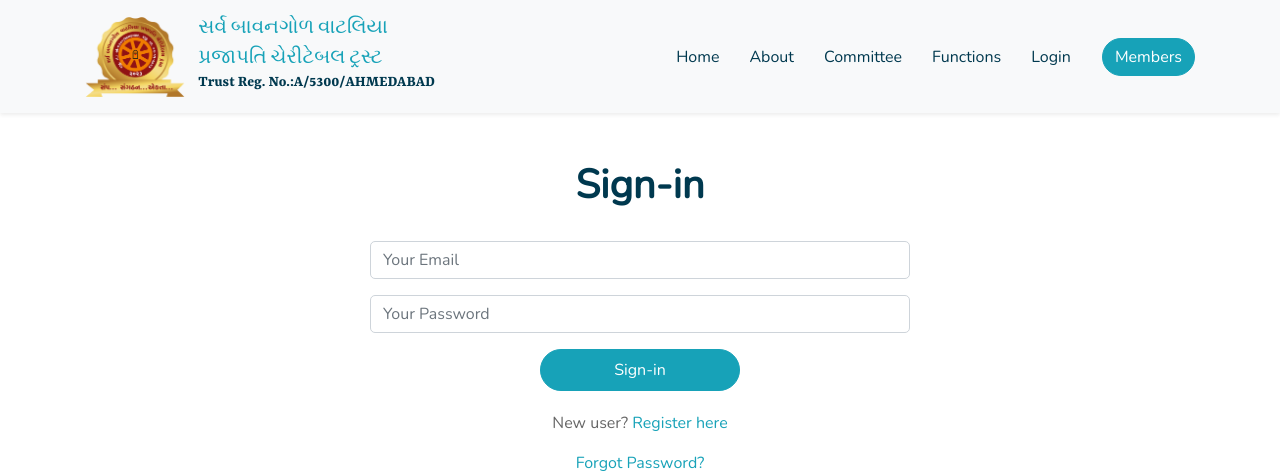
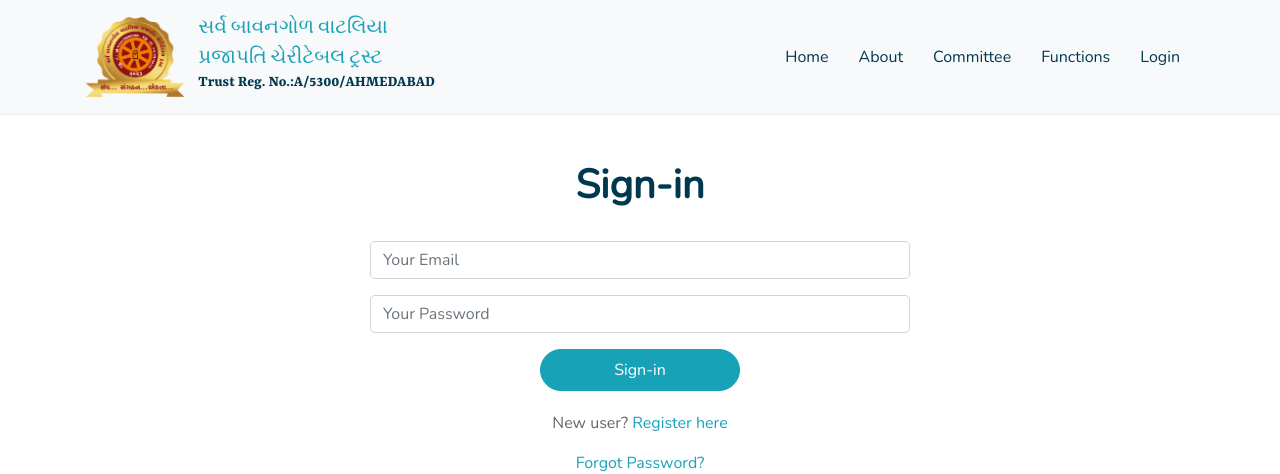
Before and after one commit to Mehul-Movadiya/SBVPCTRUST, a PHP site: page /Login.php in a window 1280 px wide. Shown: the top 474 px of the page. Run offline with PHP 8.4, Linux system fonts and the light colour scheme; some libraries are stand-ins or nearby versions.

Commit message:
Public user should not have access to see all members with or without login #7

```diff
--- a/header.php
+++ b/header.php
@@ -58,6 +58,23 @@ include_once('dbconfig.php');
             background-color: #f8f9fa;
             color: #0d6efd;
         }
+        .navbar-nav .nav-item {
+    display: flex;
+    align-items: center;
+}
+
+.navbar-nav .btn {
+    padding: 0.375rem 0.75rem;
+    font-size: 1rem;
+    line-height: 1.5;
+}
+
+@media (max-width: 991.98px) {
+    .navbar-nav .btn {
+        margin-top: 0.5rem;
+        margin-bottom: 0.5rem;
+    }
+}
     </style>
 </head>
 
@@ -80,7 +97,7 @@ include_once('dbconfig.php');
         </button>
 
         <div class="collapse navbar-collapse" id="navbarNav">
-                <ul class="navbar-nav ms-auto">
+            <ul class="navbar-nav ms-auto align-items-center">
                 <li class="nav-item">
                     <a href="index.php" class="nav-link <?php echo ($_SERVER['PHP_SELF'] == '/index.php') ? 'active' : ''; ?>">Home</a>
                 </li>
@@ -106,13 +123,15 @@ include_once('dbconfig.php');
                             <li><a class="dropdown-item" href="logout.php">Logout</a></li>
                         </ul>
                     </li>
+                    <li class="nav-item">
+                        <a href="memberlist.php" class="btn btn-primary">Members</a>
+                    </li>
                 <?php else: ?>
                     <li class="nav-item">
                         <a href="Login.php" class="nav-link">Login</a>
                     </li>
                 <?php endif; ?>
             </ul>
-                <a href="memberlist.php" class="btn btn-primary ms-3">Members</a>
         </div>
     </div>
 </nav>
```
Lines whose indentation alone changed are shown as unchanged.
